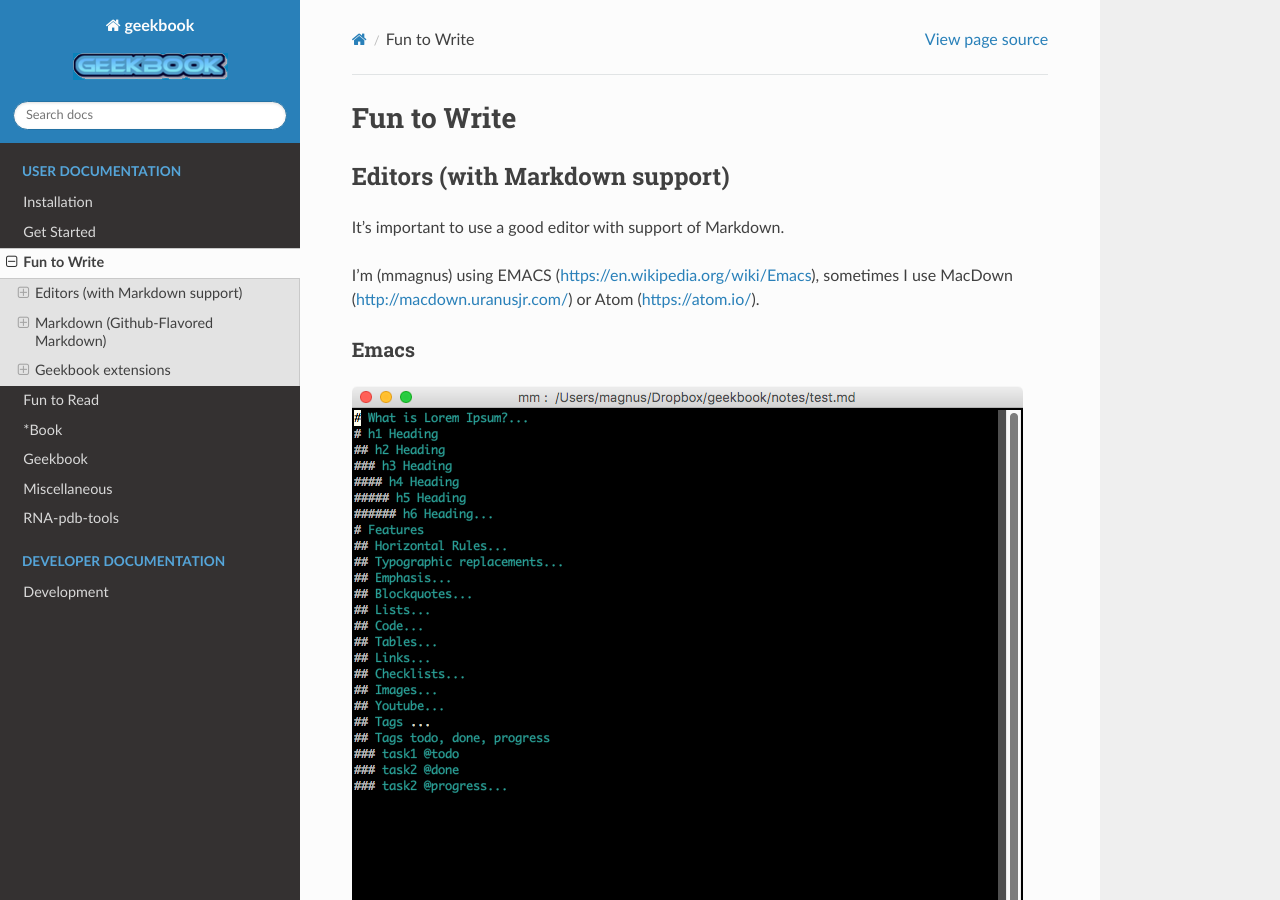
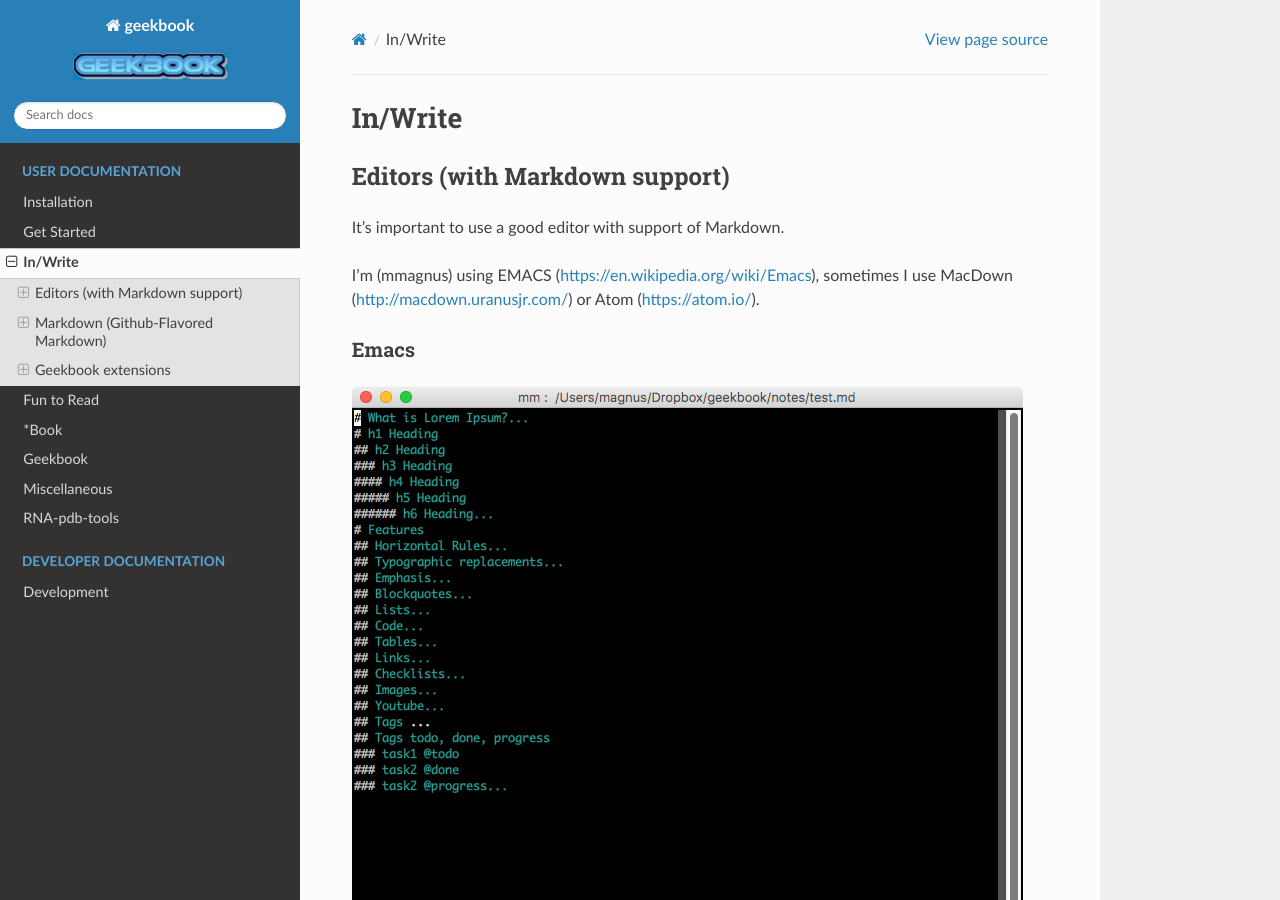
Before and after one commit to mmagnus/geekbook, a Sphinx documentation site: the page built from docs/source/edit.rst, in a window 1280 px wide and 900 px high. Built offline with Sphinx 7.4.7 and the Read the Docs theme 2.0.0, drawn with Linux system fonts in a browser that asks for light colours.

Commit message:
Update edit.rst

```diff
--- a/docs/source/edit.rst
+++ b/docs/source/edit.rst
@@ -1,4 +1,4 @@
-Fun to Write
+In/Write
 ==========================================
 
 Editors (with Markdown support)
```
